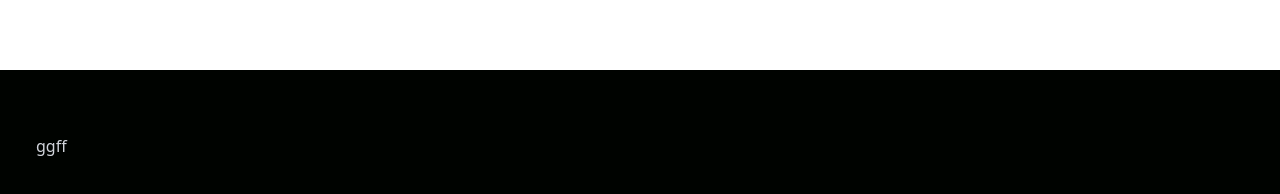
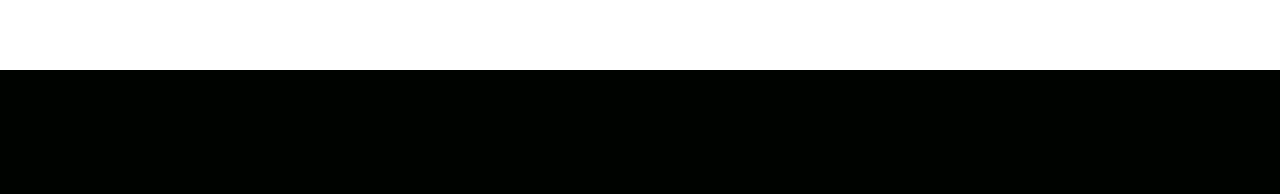
Before and after one commit to Typher7/finance-web, a React (Create React App) app: page / in a window 1280 px wide. Shown: the part 2404-2598 px from the top of the page. Built offline with nearby package versions, Linux system fonts and the light colour scheme.

Commit message:
footer component started

```diff
--- a/src/components/Footer.jsx
+++ b/src/components/Footer.jsx
@@ -10,7 +10,6 @@
 const Footer = () => {
   return (
     <div className='max-w-[1240px] mx-auto py-16 px-4 grid lg:grid-cols-3 gap-8 text-gray-300'>
-ggff
     </div>
   )
 }
```
